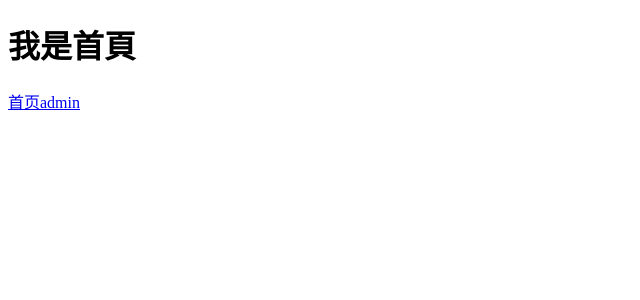
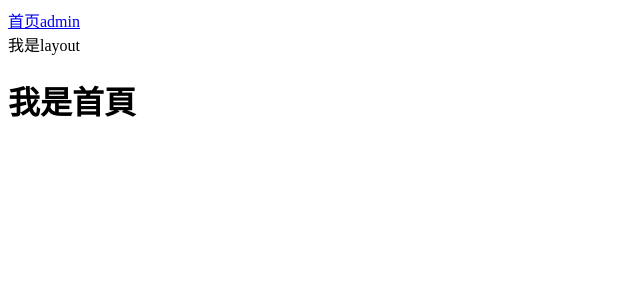
Before and after one commit to Diopei/collection, a Nuxt app in the folder nuxt3-app/: page / in a window 1280 px wide. Shown: the top 300 px of the page, without its empty margins (0-640 px from the left). Built offline with nearby package versions, Linux system fonts and the light colour scheme.

Commit message:
[nuxt]路由組件完成

```diff
--- a/nuxt3-app/app.vue
+++ b/nuxt3-app/app.vue
@@ -1,7 +1,5 @@
 <template>
-  <div>
+  <NuxtLayout>
     <NuxtPage></NuxtPage>
-    <NuxtLink to="/">首页</NuxtLink>
-    <NuxtLink to="/admin">admin</NuxtLink>
-  </div>
+  </NuxtLayout>
 </template>
--- /dev/null
+++ b/nuxt3-app/components/TheHeader.vue
@@ -0,0 +1,16 @@
+<template>
+  <div class="nav">
+    <NuxtLink to="/">首页</NuxtLink>
+    <NuxtLink to="/admin">admin</NuxtLink>
+  </div>
+</template>
+
+<script>
+export default {
+  name: "TheHeader"
+}
+</script>
+
+<style scoped>
+
+</style>
--- /dev/null
+++ b/nuxt3-app/layouts/default.vue
@@ -0,0 +1,17 @@
+<template>
+  <div class="layout">
+    <TheHeader />
+    我是layout
+    <slot />
+  </div>
+</template>
+
+<script>
+export default {
+  layout: 'dark'
+}
+</script>
+
+<style scoped>
+
+</style>
```
